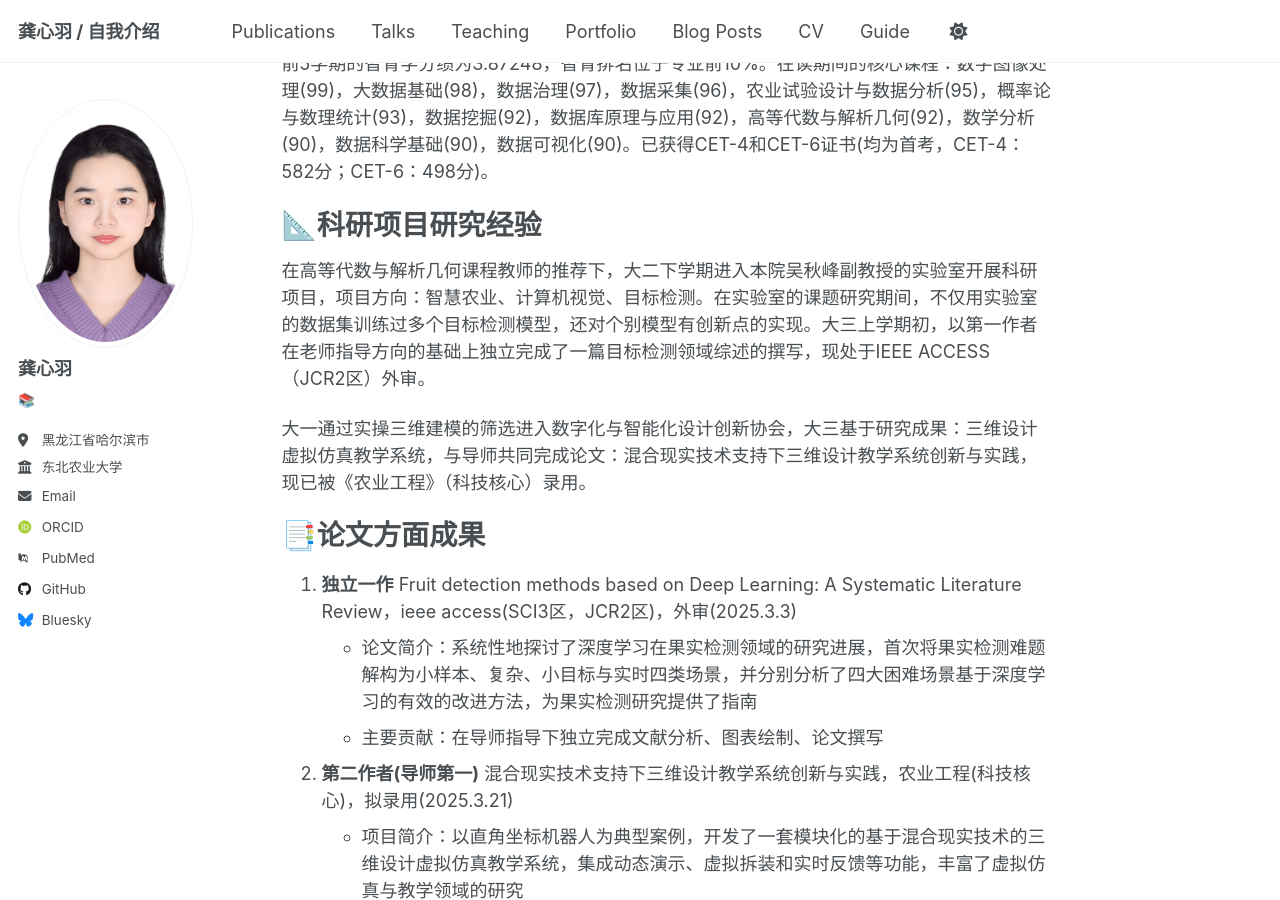
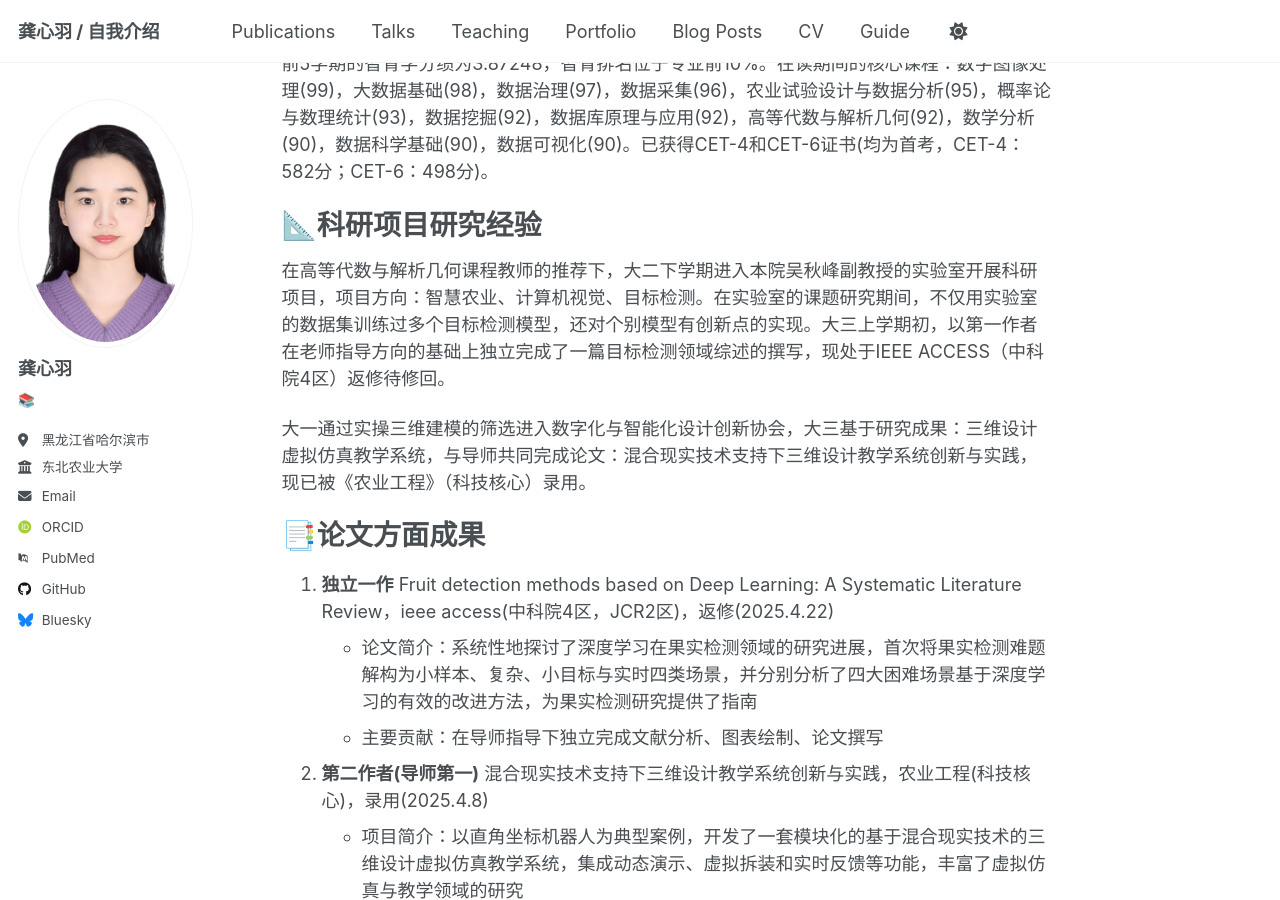
Before and after one commit to yyuliaaa/yyuliaaa.github.io, a Jekyll site: the page built from _pages/about.md, in a window 1280 px wide and 900 px high, scrolled down 297 px. Built offline with Jekyll 4.4.1, drawn with Linux system fonts in a browser that asks for light colours; some web fonts are replaced.

Commit message:
Update about.md

```diff
--- a/_pages/about.md
+++ b/_pages/about.md
@@ -15,16 +15,16 @@ redirect_from:
 
 📐科研项目研究经验
 ======
-在高等代数与解析几何课程教师的推荐下，大二下学期进入本院吴秋峰副教授的实验室开展科研项目，项目方向：智慧农业、计算机视觉、目标检测。在实验室的课题研究期间，不仅用实验室的数据集训练过多个目标检测模型，还对个别模型有创新点的实现。大三上学期初，以第一作者在老师指导方向的基础上独立完成了一篇目标检测领域综述的撰写，现处于IEEE ACCESS（JCR2区）外审。
+在高等代数与解析几何课程教师的推荐下，大二下学期进入本院吴秋峰副教授的实验室开展科研项目，项目方向：智慧农业、计算机视觉、目标检测。在实验室的课题研究期间，不仅用实验室的数据集训练过多个目标检测模型，还对个别模型有创新点的实现。大三上学期初，以第一作者在老师指导方向的基础上独立完成了一篇目标检测领域综述的撰写，现处于IEEE ACCESS（中科院4区）返修待修回。
 
 大一通过实操三维建模的筛选进入数字化与智能化设计创新协会，大三基于研究成果：三维设计虚拟仿真教学系统，与导师共同完成论文：混合现实技术支持下三维设计教学系统创新与实践，现已被《农业工程》（科技核心）录用。
 
 📑论文方面成果
 ======
-1. **独立一作** Fruit detection methods based on Deep Learning: A Systematic Literature Review，ieee access(SCI3区，JCR2区)，外审(2025.3.3)
+1. **独立一作** Fruit detection methods based on Deep Learning: A Systematic Literature Review，ieee access(中科院4区，JCR2区)，返修(2025.4.22)
    - 论文简介：系统性地探讨了深度学习在果实检测领域的研究进展，首次将果实检测难题解构为小样本、复杂、小目标与实时四类场景，并分别分析了四大困难场景基于深度学习的有效的改进方法，为果实检测研究提供了指南
    - 主要贡献：在导师指导下独立完成文献分析、图表绘制、论文撰写
 
-2. **第二作者(导师第一)** 混合现实技术支持下三维设计教学系统创新与实践，农业工程(科技核心)，拟录用(2025.3.21)
+2. **第二作者(导师第一)** 混合现实技术支持下三维设计教学系统创新与实践，农业工程(科技核心)，录用(2025.4.8)
    - 项目简介：以直角坐标机器人为典型案例，开发了一套模块化的基于混合现实技术的三维设计虚拟仿真教学系统，集成动态演示、虚拟拆装和实时反馈等功能，丰富了虚拟仿真与教学领域的研究
    - 主要贡献：在农业机械设计案例虚拟仿真APP的基础上添加学生操作数据分析、机械动态拆分重装功能，与导师共同完成论文撰写、图表制作
```
